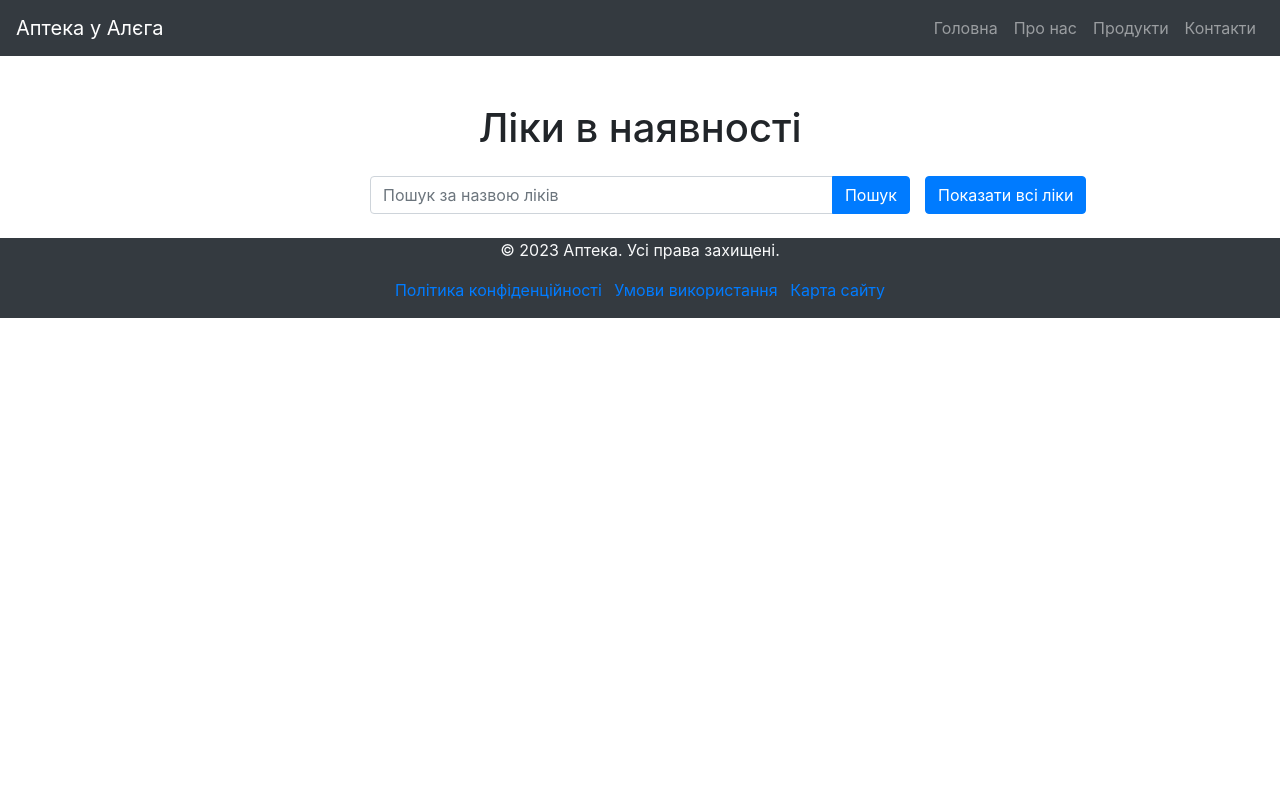
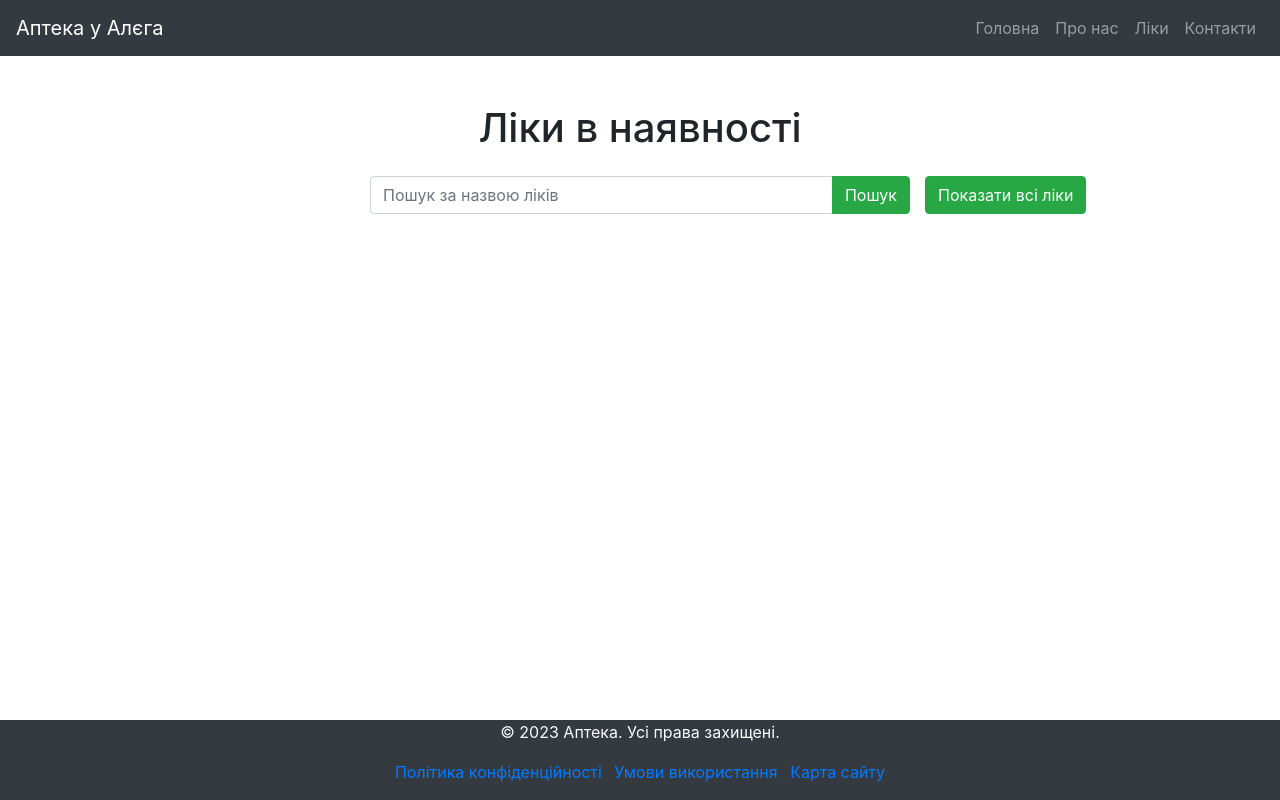
Before and after one commit to PolyakovVictor/PharmacySite, a Django app: page / in a window 1280 px wide. Run offline with Django 4.2, Linux system fonts and the light colour scheme; data that the repository does not hold is empty; some libraries are stand-ins or nearby versions.

Commit message:
edit visual

```diff
--- a/PharmacySiteDjango/backend/static/css/style.css
+++ b/PharmacySiteDjango/backend/static/css/style.css
@@ -0,0 +1,20 @@
+html {
+    position: relative;
+    min-height: 100%;
+  }
+
+ body {
+    margin-bottom: 60px; /* Высота footer'а */
+  }
+
+footer {
+    position: absolute;
+    bottom: 0;
+    width: 100%;
+    height: 80px; /* Высота footer'а */
+    background-color: #f5f5f5;
+  }
+
+.products{
+    margin-bottom: 80px !important;
+  }
--- a/PharmacySiteDjango/backend/templates/backend/base.html
+++ b/PharmacySiteDjango/backend/templates/backend/base.html
@@ -29,10 +29,10 @@
                     <a class="nav-link" href="#">Головна</a>
                 </li>
                 <li class="nav-item">
-                    <a class="nav-link" href="#">Про нас</a>
+                    <a class="nav-link" href="{% url 'about-us' %}">Про нас</a>
                 </li>
                 <li class="nav-item">
-                    <a class="nav-link" href="#">Продукти</a>
+                    <a class="nav-link" href="{% url 'home' %}">Ліки</a>
                 </li>
                 <li class="nav-item">
                     <a class="nav-link" href="#">Контакти</a>
@@ -56,5 +56,7 @@
     <script src="https://code.jquery.com/jquery-3.5.1.slim.min.js"></script>
     <script src="https://cdn.jsdelivr.net/npm/@popperjs/core@2.9.2/dist/umd/popper.min.js"></script>
     <script src="https://maxcdn.bootstrapcdn.com/bootstrap/4.5.2/js/bootstrap.min.js"></script>
+    <script src="https://stackpath.bootstrapcdn.com/bootstrap/4.5.2/js/bootstrap.min.js"></script>
+    <script src="https://stackpath.bootstrapcdn.com/bootstrap/4.5.2/js/bootstrap.bundle.min.js"></script>
 </body>
 </html>
--- a/PharmacySiteDjango/backend/templates/backend/home.html
+++ b/PharmacySiteDjango/backend/templates/backend/home.html
@@ -19,12 +19,12 @@
                     <div class="input-group">
                         <input type="text" name="q" class='form-control' placeholder="Пошук за назвою ліків">
                         <div class="input-group-append">
-                            <button class="btn btn-primary" type="submit">Пошук</button>
+                            <button class="btn btn-success" type="submit">Пошук</button>
                         </div>
                     </div>
                 </form>
             </div>
-            <a href="{% url 'home' %}" class="btn btn-primary">Показати всі ліки</a>
+            <a href="{% url 'home' %}" class="btn btn-success">Показати всі ліки</a>
         </div>
 
         <div class="modal fade" id="orderModal" tabindex="-1" role="dialog" aria-labelledby="orderModalLabel" aria-hidden="true">
@@ -40,14 +40,14 @@
                         <form id="orderForm" method="post" action="{% url 'order_medicine' %}">
                             {% csrf_token %}
                             {{ form.as_p }}
-                            <button type="submit" class="btn btn-primary">Надіслати замовлення</button>
+                            <button type="submit" class="btn btn-success">Надіслати замовлення</button>
                         </form>
                     </div>
                 </div>
             </div>
         </div>
 
-        <div class="row mt-4">
+        <div class="products row mt-4">
             {% for medicine in medicines %}
                 <div class="col-md-4 mb-4">
                     <div class="card">
--- a/PharmacySiteDjango/backend/urls.py
+++ b/PharmacySiteDjango/backend/urls.py
@@ -6,6 +6,7 @@ from django.conf.urls.static import static
 urlpatterns = [
     path('', views.homeView, name='home'),
     path('order/', views.process_order_form, name='order_medicine'),
+    path('about-us/', views.about_page_view, name='about-us')
 ]
 
 if settings.DEBUG:
--- a/PharmacySiteDjango/backend/views.py
+++ b/PharmacySiteDjango/backend/views.py
@@ -36,3 +36,7 @@ def process_order_form(request):
     else:
         form = OrderForm()
     return form
+
+
+def about_page_view(request):
+    return render(request, 'backend/about-us.html')
```
Also changed, not shown: PharmacySiteDjango/backend/templates/backend/about-us.html (added, +28 -0 lines), PharmacySiteDjango/media/view.jpg (added).
